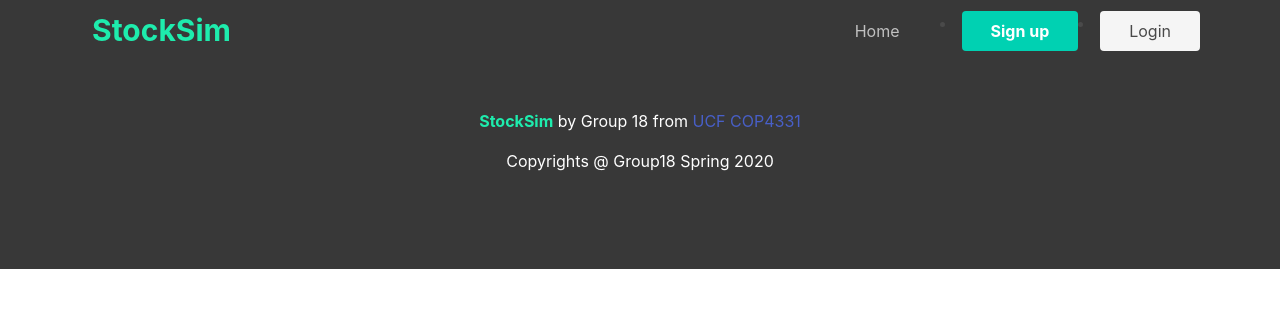
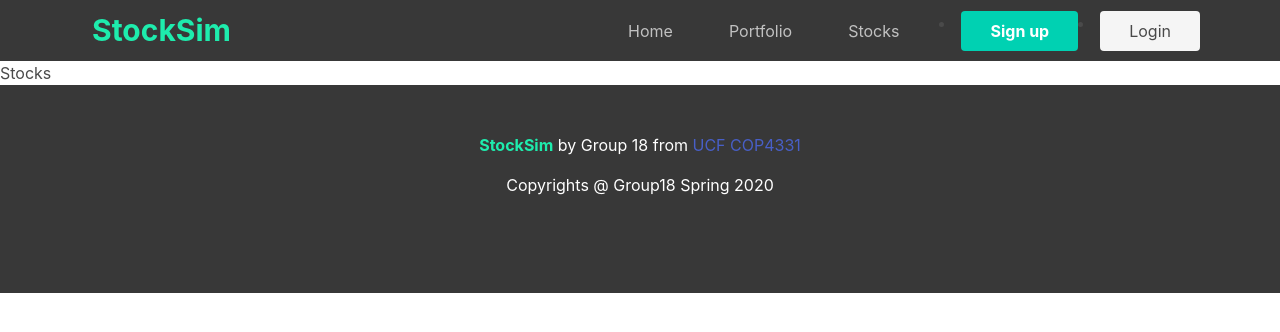
Before and after one commit to CaptCoonoor1/stockhub, a Vue app in the folder frontend/: page /stocks in a window 1280 px wide. Shown: the top 332 px of the page. Built offline with nearby package versions, Linux system fonts and the light colour scheme.

Commit message:
Routing to Stocks and Portfolio

```diff
--- a/frontend/src/App.vue
+++ b/frontend/src/App.vue
@@ -13,6 +13,8 @@
 				<div class="navbar-end">
 					<div class="navbar-item">
 						<router-link to="/">Home</router-link>
+						<router-link to="/portfolio">Portfolio</router-link>
+						<router-link to="/stocks">Stocks</router-link>
 
 						<li v-if="auth">
 							<router-link to="/dashboard">Dashboard</router-link>
@@ -42,9 +44,9 @@
 					<div class="content has-text-centered">
 						<p>
 							<strong>StockSim</strong> by Group 18 from
-              <a
-                href="https://catalog.ucf.edu/preview_course_nopop.php?catoid=3&coid=6690"
-              >UCF COP4331</a>
+							<a href="https://catalog.ucf.edu/preview_course_nopop.php?catoid=3&coid=6690"
+								>UCF COP4331</a
+							>
 						</p>
 						<p>Copyrights @ Group18 Spring 2020</p>
 					</div>
@@ -56,18 +58,18 @@
 
 <script>
 export default {
-  name: "App",
+	name: 'App',
 
 	computed: {
 		auth() {
 			return this.$store.getters.isAuthenticated;
-    }
+		},
 	},
 	methods: {
 		onLogout() {
-      this.$store.dispatch("logout");
-    }
-  }
+			this.$store.dispatch('logout');
+		},
+	},
 };
 </script>
 
--- /dev/null
+++ b/frontend/src/components/stocks/Stocks.vue
@@ -0,0 +1,14 @@
+<template>
+	<div class="stocks">
+		<p>Stocks</p>
+	</div>
+</template>
+
+<script>
+export default {
+	name: 'Stocks',
+};
+</script>
+
+<!-- Add "scoped" attribute to limit CSS to this component only -->
+<style lang="sass" scoped></style>
--- a/frontend/src/router/index.js
+++ b/frontend/src/router/index.js
@@ -1,48 +1,54 @@
-import Vue from 'vue'
-import Router from 'vue-router'
-import Home from '@/components/Home'
-import store from '@/store'
+import Vue from 'vue';
+import Router from 'vue-router';
+import Home from '@/components/Home';
+import store from '@/store';
 
-import Portfolio from '@/components/portfolio/Portfolio.vue'
-import Signup from '@/components/Auth/signup.vue'
-import DashboardPage from '@/components/dashboard/dashboard.vue'
-import Login from '@/components/Auth/login.vue'
+import Portfolio from '@/components/portfolio/Portfolio.vue';
+import Stocks from '@/components/stocks/Stocks.vue';
+import Signup from '@/components/Auth/signup.vue';
+import DashboardPage from '@/components/dashboard/dashboard.vue';
+import Login from '@/components/Auth/login.vue';
 
-Vue.use(Router)
+Vue.use(Router);
 
 const routes = [
 	{
 		path: '/',
 		name: 'Home',
-      component: Home
+		component: Home,
 	},
 
 	{
 		path: '/portfolio',
 		name: 'Portfolio',
-      component: Portfolio
+		component: Portfolio,
+	},
+	{
+		path: '/stocks',
+		name: 'Stocks',
+		component: Stocks,
 	},
 	{
 		path: '/signup',
 		name: 'Signup',
-      component: Signup
+		component: Signup,
 	},
 	{
 		path: '/login',
 		name: 'Login',
-      component: Login
+		component: Login,
 	},
 	{
 		path: '/dashboard',
 		name: 'Dashboard',
 		component: DashboardPage,
-      beforeEnter (to, from, next) {
+		beforeEnter(to, from, next) {
 			if (store.state.idToken) {
-              next()
+				next();
 			} else {
-              next('/login')
+				next('/login');
 			}
-        }
-      }
-  ]
-export default new Router({mode: 'history', routes})
+		},
+	},
+];
+export default new Router({ mode: 'history', routes });
```
Lines whose indentation alone changed are shown as unchanged.
